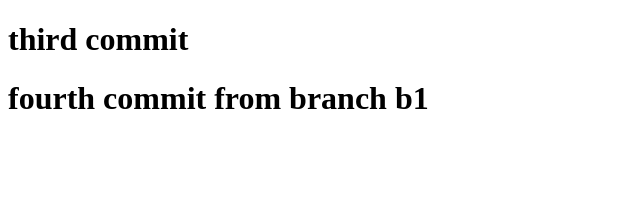
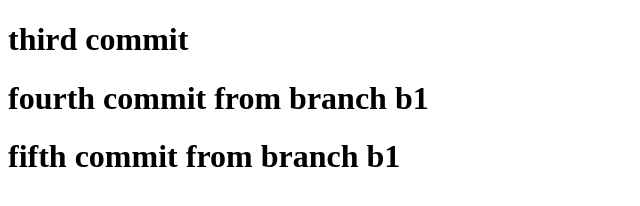
Before and after one commit to OALEA24/first-project, a plain HTML site: page index.html in a window 1280 px wide. Shown: the whole page, without its empty margins (0-640 px from the left). Drawn offline with Linux system fonts and the light colour scheme.

Commit message:
fifth commit from branch b1

```diff
--- a/index.html
+++ b/index.html
@@ -11,6 +11,7 @@
 
 <h1>third commit</h1>
 <h1>fourth commit from branch b1</h1>
+<h1>fifth commit from branch b1</h1>
 
 
 
```
